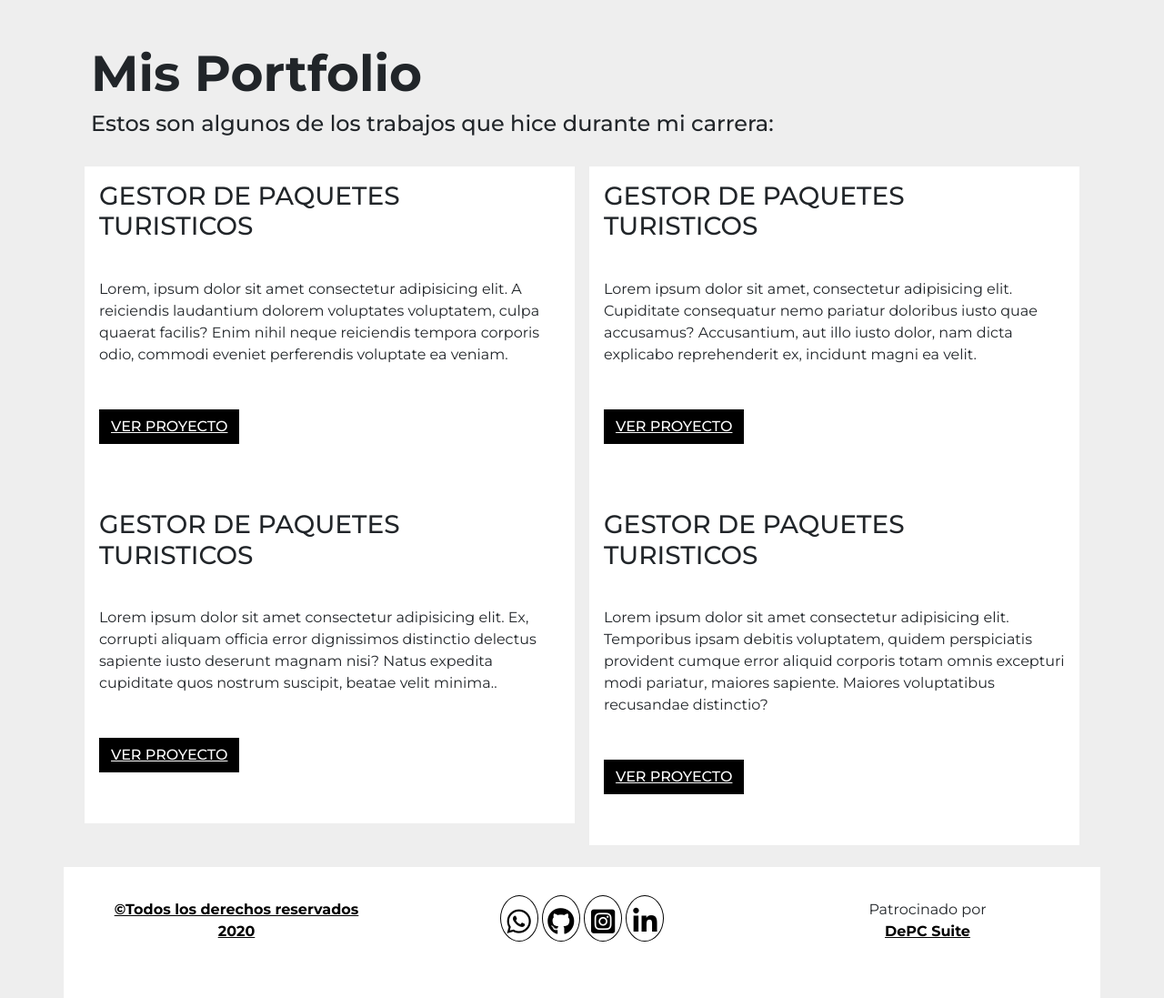
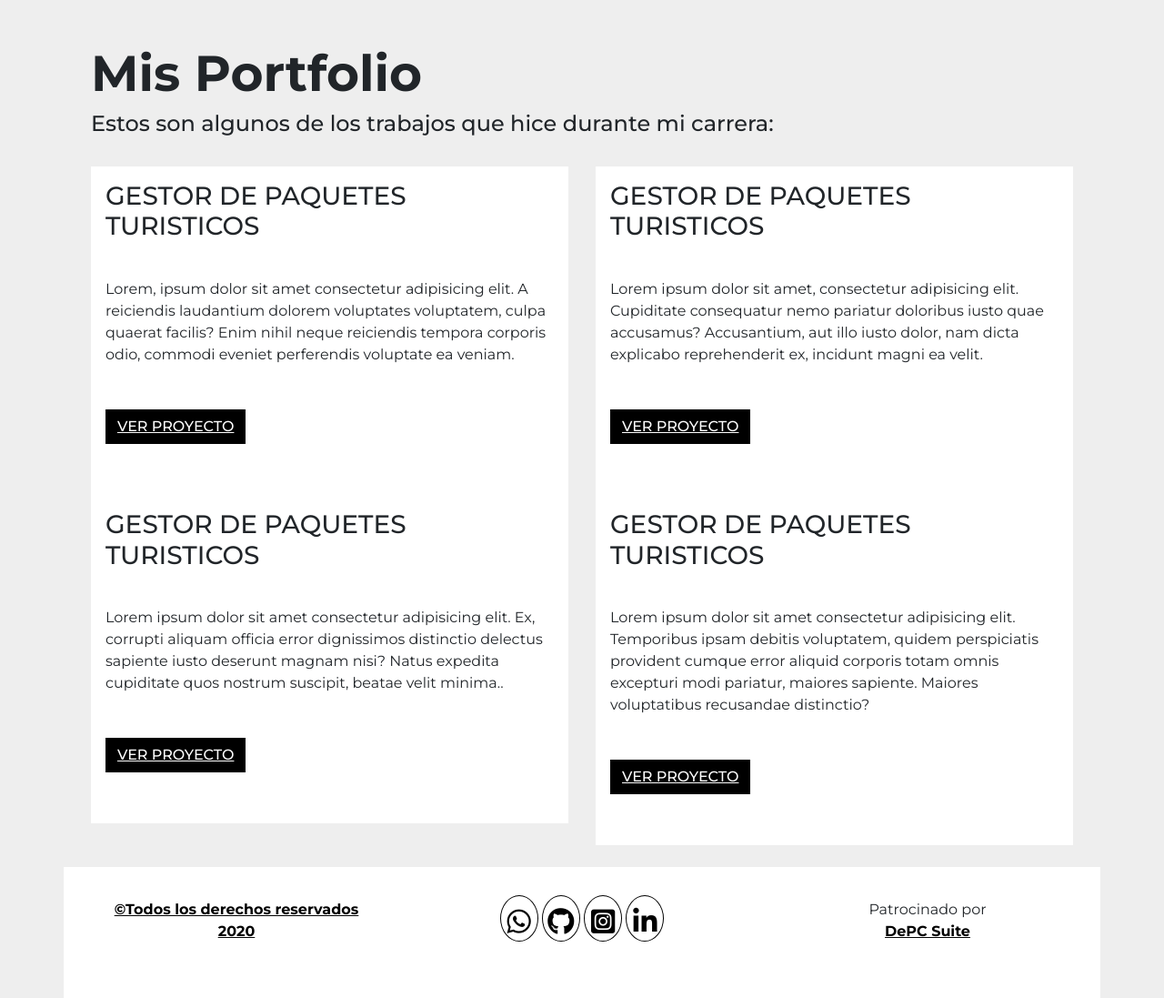
Before and after one commit to puertajesus/portfolio, a PHP site: page /proyectos.html in a window 1280 px wide. Shown: the part 122-1219 px from the top of the page at 91% size. Run offline with PHP 8.4, Linux system fonts and the light colour scheme.

Commit message:
cambos-generales

```diff
--- a/ccs/estilos.css
+++ b/ccs/estilos.css
@@ -170,7 +170,7 @@ footer .text-right{
     min-height: 300px;
     width:95%;
     height: 300px;
-    margin:10px;
+    margin:10px 5px;
 
 }
 #sobre-mi i {
--- a/proyectos.html
+++ b/proyectos.html
@@ -57,7 +57,7 @@
                     </div>
                 </div>
                 <div class="row my-sm-4 my-3">
-                    <div class="col-sm-6 col-12 px-2">
+                    <div class="col-sm-6 col-12">
                         <div class="bg-white">
                             <!--<img src="" alt="" class="img-fluid">!-->
                             <div class="row p-3">
@@ -80,7 +80,7 @@
                             </div>
                         </div>
                     </div>
-                    <div class="col-sm-6 col-12 px-2">
+                    <div class="col-sm-6 col-12">
                         <div class="bg-white">
                             <!--<img src="" alt="" class="img-fluid">!-->
                             <div class="row p-3">
@@ -103,7 +103,7 @@
                             </div>
                         </div>
                     </div>
-                    <div class="col-sm-6 col-12 px-2 mt-4 mt-sm-0">
+                    <div class="col-sm-6 col-12">
                         <div class="bg-white">
                            <!--<img src="" alt="" class="img-fluid">!-->
                             <div class="row p-3">
@@ -126,7 +126,7 @@
                             </div>
                         </div>
                     </div>
-                    <div class="col-sm-6 col-12 px-2 mt-4 mt-sm-0">
+                    <div class="col-sm-6 col-12">
                         <div class="bg-white">
                             <!--<img src="" alt="" class="img-fluid">!-->
                             <div class="row p-3">
```
